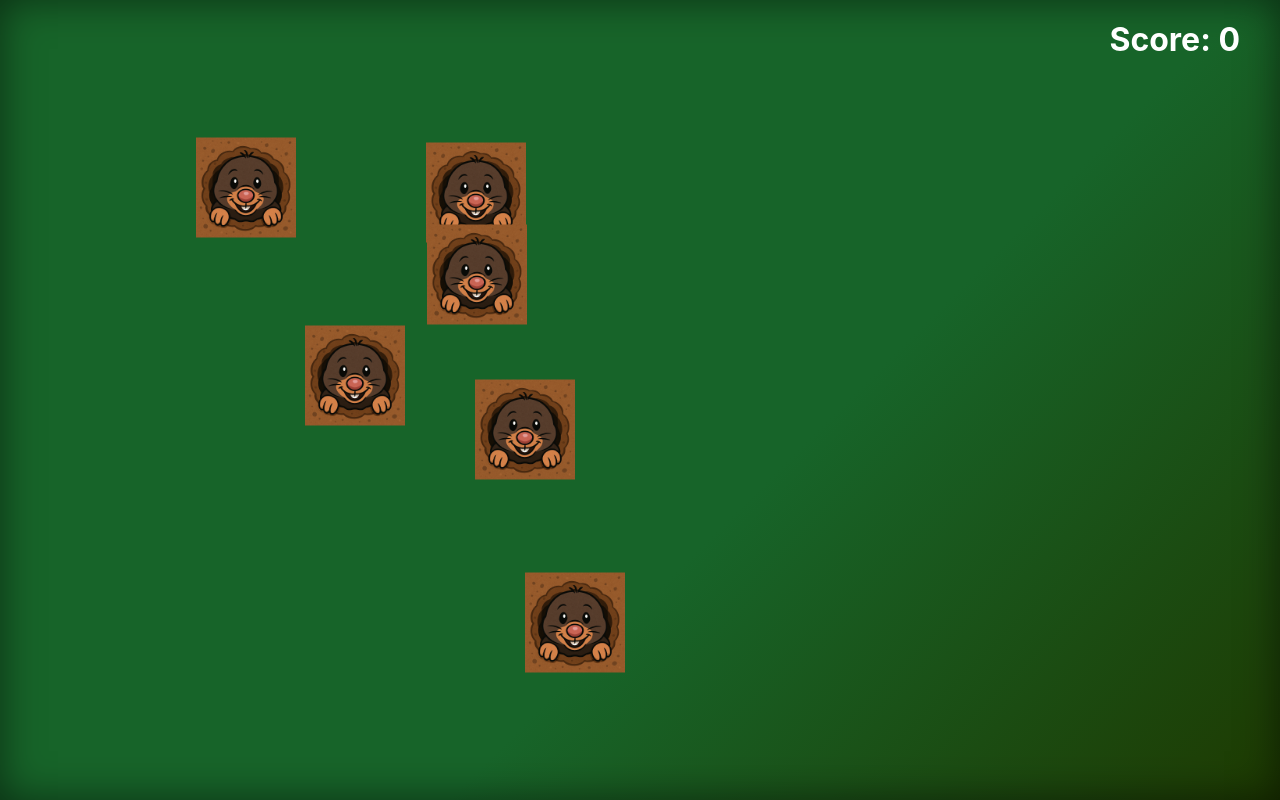
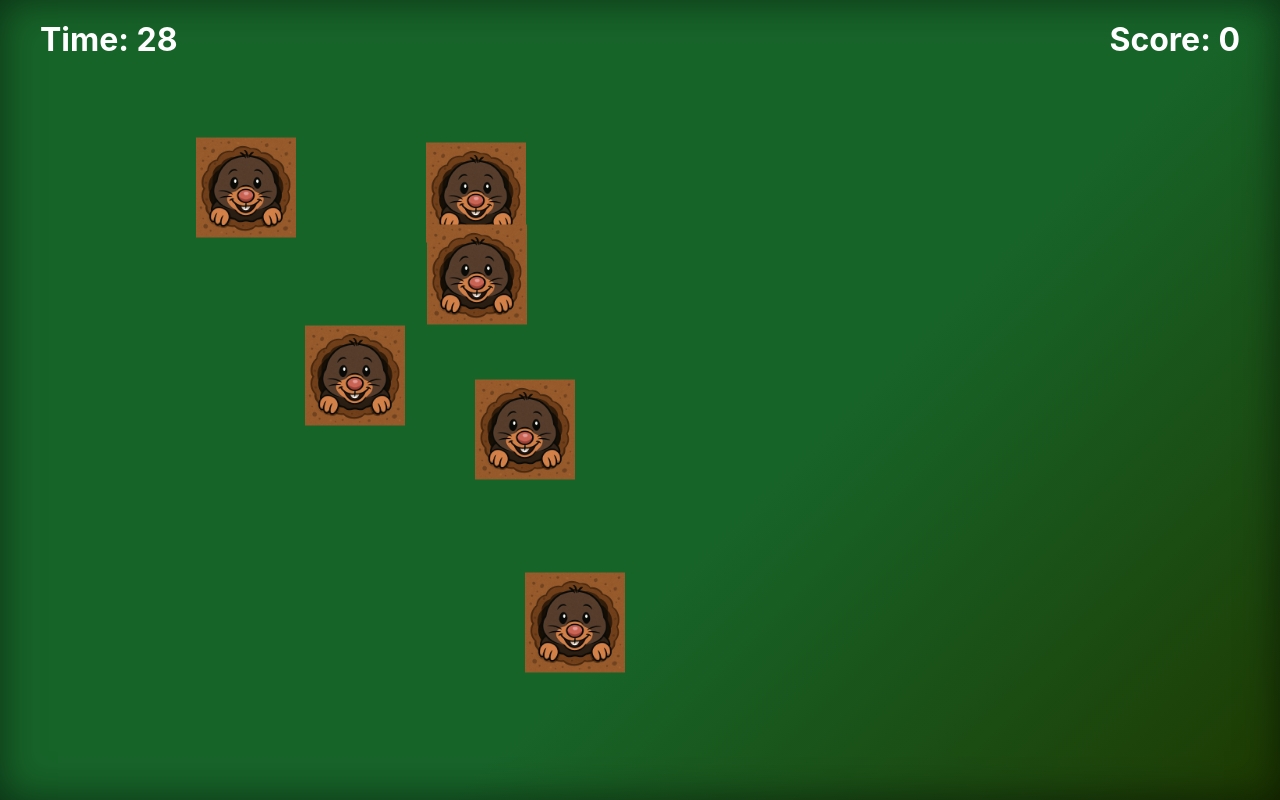
Before and after one commit to Vozer0/react_project, a React (Create React App) app in the folder project_wack/: page / in a window 1280 px wide. Both pictures are taken after a click on the button "Start Game". Built offline with nearby package versions, Linux system fonts and the light colour scheme.

Commit message:
now theres a time limmit

```diff
--- a/project_wack/src/App.js
+++ b/project_wack/src/App.js
@@ -8,11 +8,25 @@ function App() {
   const [activeMoles, setActiveMoles] = useState([]);
   const [molePositions, setMolePositions] = useState({});
   const [gameStarted, setGameStarted] = useState(false);
+  const [timeLeft, setTimeLeft] = useState(30); // 30 seconds
+  const [gameOver, setGameOver] = useState(false);
 
+  // Game timer
   useEffect(() => {
-    if (!gameStarted) return;
+    if (!gameStarted || gameOver) return;
+    if (timeLeft <= 0) {
+      setGameOver(true);
+      setActiveMoles([]);
+      return;
+    }
+    const timer = setTimeout(() => setTimeLeft((t) => t - 1), 1000);
+    return () => clearTimeout(timer);
+  }, [gameStarted, timeLeft, gameOver]);
+
+  // Mole logic
+  useEffect(() => {
+    if (!gameStarted || gameOver) return;
     const interval = setInterval(() => {
-      // Pick a random number of moles to show (1 to moleCount)
       const visibleMoleCount = Math.floor(Math.random() * moleCount) + 1;
       const indices = [];
       while (indices.length < visibleMoleCount) {
@@ -21,25 +35,31 @@ function App() {
           indices.push(idx);
         }
       }
-      // Assign random positions for each active mole
       const newPositions = {};
       indices.forEach(idx => {
         newPositions[idx] = {
-          top: Math.random() * 80 + 10,   // 10% to 90% vertically
-          left: Math.random() * 80 + 10,  // 10% to 90% horizontally
+          top: Math.random() * 80 + 10,
+          left: Math.random() * 80 + 10,
         };
       });
       setActiveMoles(indices);
       setMolePositions(newPositions);
     }, 1000);
     return () => clearInterval(interval);
-  }, [gameStarted]);
+  }, [gameStarted, gameOver]);
 
   const handleMoleClick = (idx) => {
     if (activeMoles.includes(idx)) {
       setScore((s) => s + 1);
       setActiveMoles((moles) => moles.filter((m) => m !== idx));
     }
+  };
+
+  const handleStart = () => {
+    setScore(0);
+    setTimeLeft(30);
+    setGameOver(false);
+    setGameStarted(true);
   };
 
   if (!gameStarted) {
@@ -59,9 +79,35 @@ function App() {
             color: "#222",
             fontWeight: "bold"
           }}
-          onClick={() => setGameStarted(true)}
+          onClick={handleStart}
         >
           Start Game
+        </button>
+      </div>
+    );
+  }
+
+  if (gameOver) {
+    // GAME OVER PAGE
+    return (
+      <div className="App-header" style={{ justifyContent: "center", alignItems: "center", minHeight: "100vh" }}>
+        <h1>Time's Up!</h1>
+        <h2>Your Score: {score}</h2>
+        <button
+          style={{
+            fontSize: "2rem",
+            padding: "1rem 2rem",
+            marginTop: "2rem",
+            cursor: "pointer",
+            borderRadius: "10px",
+            border: "none",
+            background: "#61dafb",
+            color: "#222",
+            fontWeight: "bold"
+          }}
+          onClick={handleStart}
+        >
+          Play Again
         </button>
       </div>
     );
@@ -71,6 +117,17 @@ function App() {
   return (
     <div className="App-header" style={{ position: "relative", minHeight: "100vh" }}>
       <div className="score-top-right">Score: {score}</div>
+      <div style={{
+        position: "absolute",
+        top: 20,
+        left: 40,
+        fontSize: "2rem",
+        fontWeight: "bold",
+        color: "white",
+        zIndex: 10
+      }}>
+        Time: {timeLeft}
+      </div>
       {Array.from({ length: moleCount }).map((_, idx) => (
         <button
           key={idx}
```
